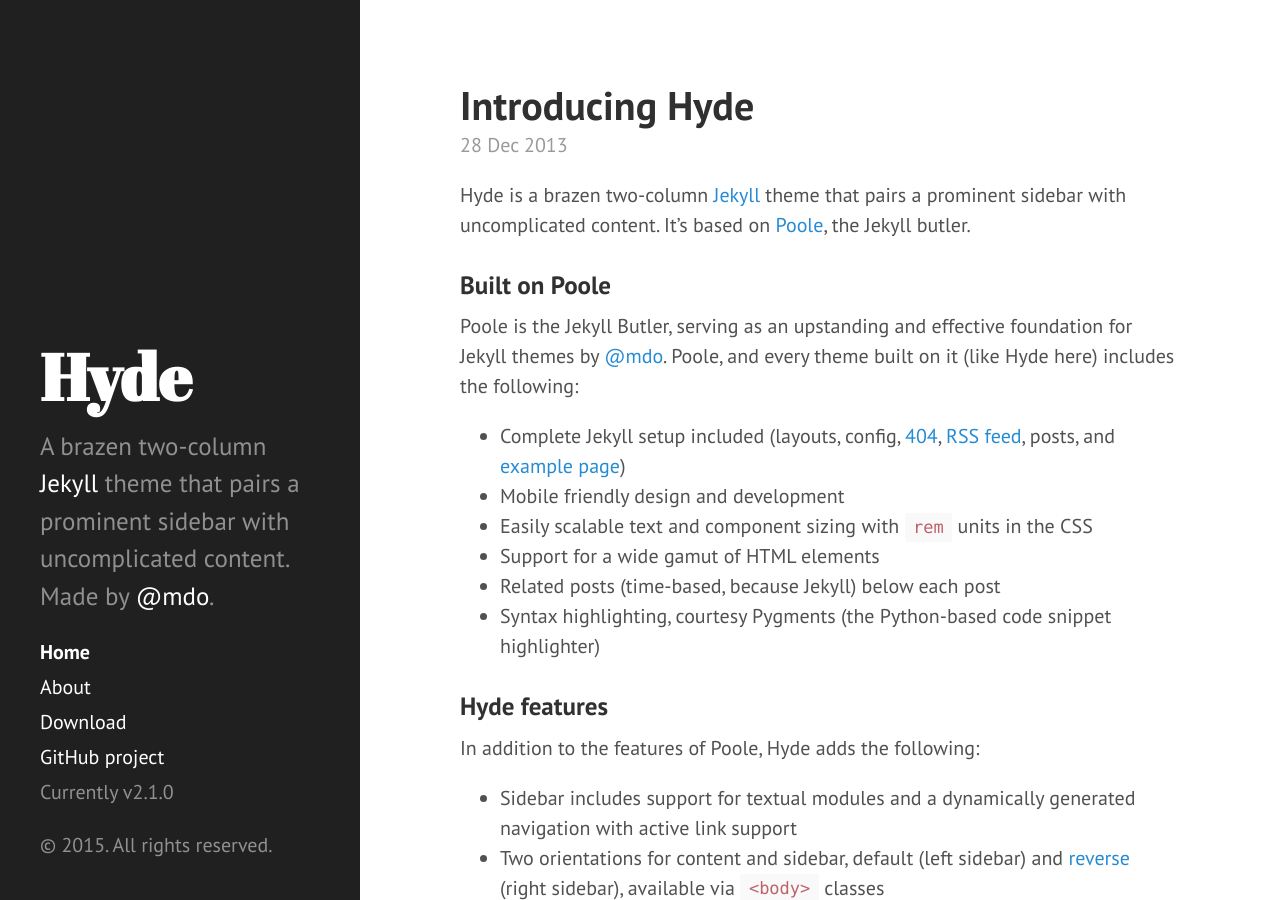
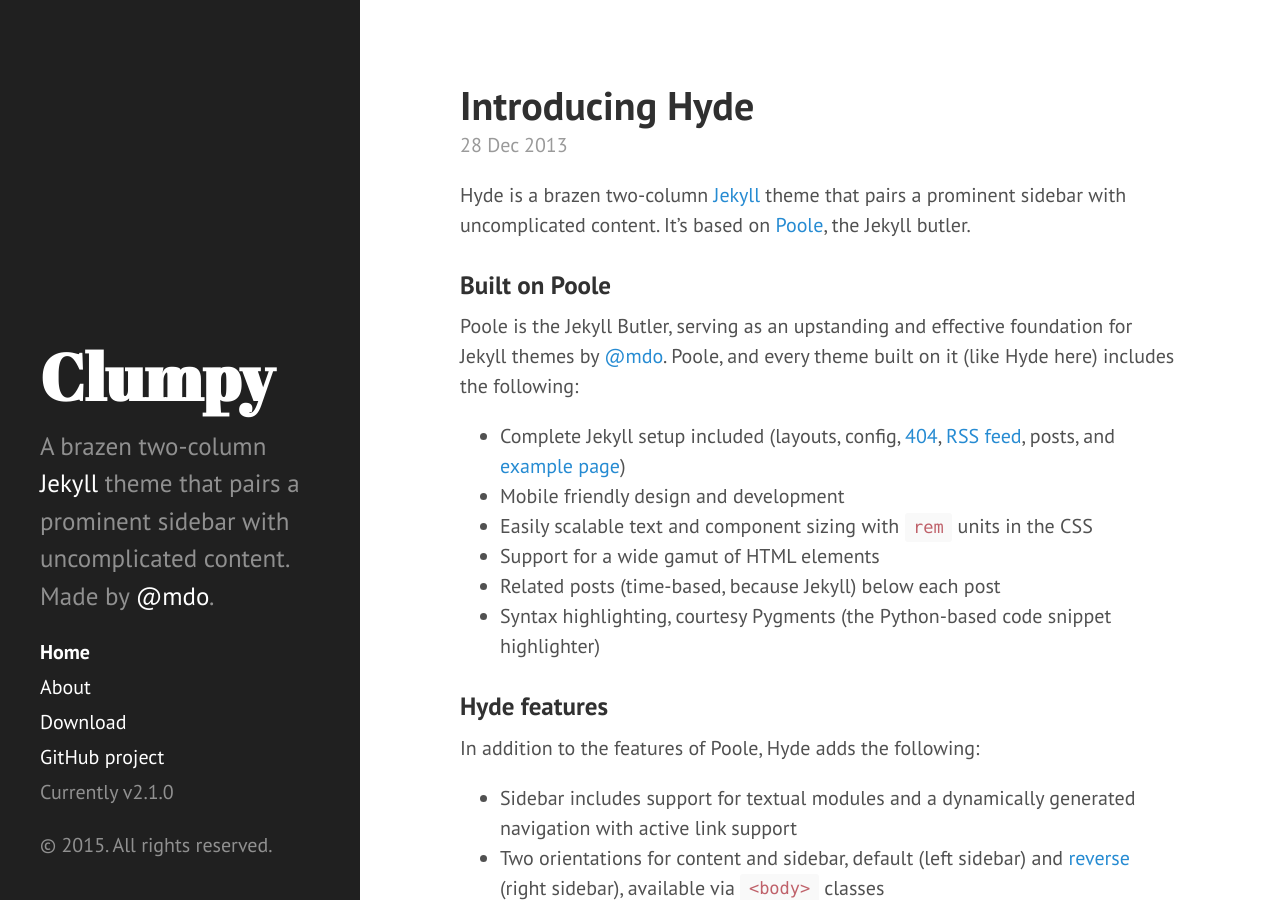
Before and after one commit to tstirrat15/clumpy-blog, a Jekyll site: the page built from index.html, in a window 1280 px wide and 900 px high. Built offline with Jekyll 4.4.1, drawn with Linux system fonts in a browser that asks for light colours; Markdown is read by kramdown in place of the engine named in the settings; the list of posts is cut into pages by our own code.

Commit message:
changed CNAME... whoops

```diff
--- a/CNAME
+++ b/CNAME
@@ -1 +1 @@
-hyde.getpoole.com
+clumpy.io
--- a/_config.yml
+++ b/_config.yml
@@ -7,10 +7,10 @@
 relative_permalinks: true
 
 # Setup
-title:            Hyde
+title:            Clumpy
 tagline:          'A Jekyll theme'
 description:      'A brazen two-column <a href="http://jekyllrb.com" target="_blank">Jekyll</a> theme that pairs a prominent sidebar with uncomplicated content. Made by <a href="https://twitter.com/mdo" target="_blank">@mdo</a>.'
-url:              http://hyde.getpoole.com
+url:              http://clumpy.io
 baseurl:          /
 
 author:
```
